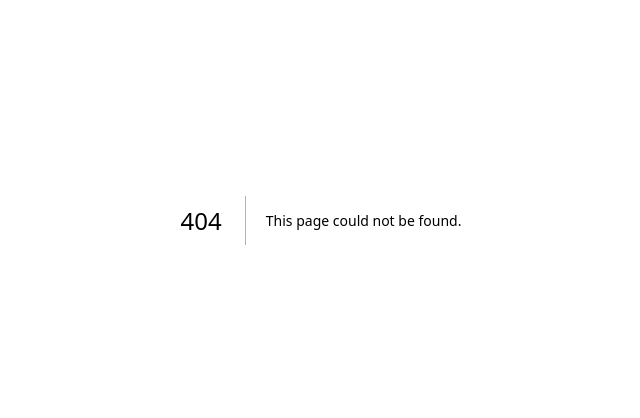
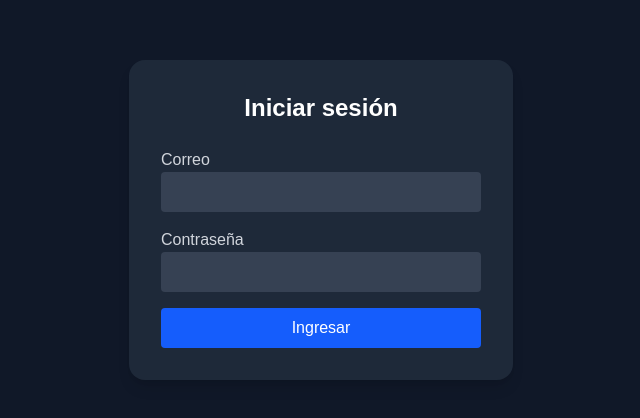
Before and after one commit to JhonIsaacMedinaMendoza08/brisaacflix-frontend, a Next.js app: page /login in a window 1280 px wide. Before the commit this address had no page. Shown: the part 180-598 px from the top of the page, without its empty margins (319-959 px from the left). Built offline with nearby package versions, Linux system fonts and the light colour scheme.

Commit message:
feat: :construction: HU-06 - Inicio de sesión
Se adiciona el inicio de sesion pero falta corregir un pequeno bug de rediccionamiento

```diff
--- /dev/null
+++ b/src/app/dashboard/admin/page.js
@@ -0,0 +1,7 @@
+export default function AdminDashboard() {
+    return (
+        <div className="min-h-screen flex items-center justify-center bg-gray-900 text-white">
+            <h1 className="text-3xl font-bold">Bienvenido, Admin 👑</h1>
+        </div>
+    );
+}
--- /dev/null
+++ b/src/app/dashboard/usuario/page.js
@@ -0,0 +1,7 @@
+export default function UsuarioDashboard() {
+    return (
+        <div className="min-h-screen flex items-center justify-center bg-gray-900 text-white">
+            <h1 className="text-3xl font-bold">Bienvenido, Usuario 🙌</h1>
+        </div>
+    );
+}
--- /dev/null
+++ b/src/app/login/page.js
@@ -0,0 +1,70 @@
+"use client";
+
+import { useState } from "react";
+import { useRouter } from "next/navigation";
+import { apiRequest } from "@/lib/api";
+
+export default function LoginPage() {
+    const [email, setEmail] = useState("");
+    const [contrasena, setContrasena] = useState("");
+    const [error, setError] = useState("");
+    const router = useRouter();
+
+    const handleSubmit = async (e) => {
+        e.preventDefault();
+        setError("");
+
+        try {
+            const res = await apiRequest("/login", "POST", { email, contrasena });
+
+            // guardar token y usuario en localStorage
+            localStorage.setItem("token", res.data.token);
+            localStorage.setItem("usuario", JSON.stringify(res.data.usuario));
+
+            // redirigir según el rol
+            if (res.data.usuario.rol === "admin") {
+                router.push("/dashboard/admin");
+            } else {
+                router.push("/dashboard/user");
+            }
+        } catch (err) {
+            setError(err.message || "Error en inicio de sesión");
+        }
+    };
+
+    return (
+        <div className="flex items-center justify-center min-h-screen bg-gray-900">
+            <div className="bg-gray-800 p-8 rounded-2xl shadow-lg w-96">
+                <h2 className="text-2xl font-bold text-white text-center mb-6">Iniciar sesión</h2>
+                {error && <p className="text-red-400 text-center mb-4">{error}</p>}
+
+                <form onSubmit={handleSubmit} className="space-y-4">
+                    <div>
+                        <label className="block text-gray-300">Correo</label>
+                        <input
+                            type="email"
+                            value={email}
+                            onChange={(e) => setEmail(e.target.value)}
+                            className="w-full p-2 rounded bg-gray-700 text-white focus:outline-none"
+                        />
+                    </div>
+                    <div>
+                        <label className="block text-gray-300">Contraseña</label>
+                        <input
+                            type="password"
+                            value={contrasena}
+                            onChange={(e) => setContrasena(e.target.value)}
+                            className="w-full p-2 rounded bg-gray-700 text-white focus:outline-none"
+                        />
+                    </div>
+                    <button
+                        type="submit"
+                        className="w-full bg-blue-600 hover:bg-blue-700 text-white p-2 rounded"
+                    >
+                        Ingresar
+                    </button>
+                </form>
+            </div>
+        </div>
+    );
+}
--- a/src/app/page.js
+++ b/src/app/page.js
@@ -1,83 +1,70 @@
 "use client";
+
 import { useState } from "react";
+import { useRouter } from "next/navigation";
 import { apiRequest } from "@/lib/api";
 
 export default function LoginPage() {
   const [email, setEmail] = useState("");
   const [contrasena, setContrasena] = useState("");
   const [error, setError] = useState("");
-  const [loading, setLoading] = useState(false);
+  const router = useRouter();
 
   const handleSubmit = async (e) => {
     e.preventDefault();
     setError("");
 
-    if (!email || !contrasena) {
-      setError("Todos los campos son obligatorios");
-      return;
+    try {
+      const res = await apiRequest("/login", "POST", { email, contrasena });
+
+      // guardar token y usuario en localStorage
+      localStorage.setItem("token", res.data.token);
+      localStorage.setItem("usuario", JSON.stringify(res.data.usuario));
+
+      // redirigir según el rol
+      if (res.data.usuario.rol === "admin") {
+        router.push("/dashboard/admin");
+      } else {
+        router.push("/dashboard/user");
       }
-
-    setLoading(true);
-    try {
-      // Llamada al backend
-      const response = await apiRequest("/usuarios/login", "POST", { email, contrasena });
-
-      // Tu backend devuelve { ok: true, data: { token, usuario } }
-      const { token, usuario } = response.data;
-
-      // Guardamos token en localStorage
-      localStorage.setItem("token", token);
-      localStorage.setItem("usuario", JSON.stringify(usuario));
-
-      // Redirigir
-      window.location.href = "/";
     } catch (err) {
-      setError(err.message);
-    } finally {
-      setLoading(false);
+      setError(err.message || "Error en inicio de sesión");
     }
   };
 
   return (
-    <div className="flex min-h-screen items-center justify-center bg-gray-900">
-      <form
-        onSubmit={handleSubmit}
-        className="bg-gray-800 p-8 rounded-2xl shadow-lg w-96 space-y-6"
-      >
-        <h1 className="text-2xl font-bold text-white text-center">Iniciar sesión</h1>
+    <div className="flex items-center justify-center min-h-screen bg-gray-900">
+      <div className="bg-red-800 p-8 rounded-2xl shadow-lg w-96">
+        <h2 className="text-2xl font-bold text-red text-center mb-6">Iniciar sesión</h2>
+        {error && <p className="text-red-400 text-center mb-4">{error}</p>}
 
-        {error && <p className="text-red-400 text-center">{error}</p>}
-
+        <form onSubmit={handleSubmit} className="space-y-4">
           <div>
             <label className="block text-gray-300">Correo</label>
             <input
               type="email"
-            className="w-full p-2 rounded bg-gray-700 text-white"
               value={email}
               onChange={(e) => setEmail(e.target.value)}
-            placeholder="tu@email.com"
+              className="w-full p-2 rounded bg-gray-700 text-white focus:outline-none"
             />
           </div>
-
           <div>
             <label className="block text-gray-300">Contraseña</label>
             <input
               type="password"
-            className="w-full p-2 rounded bg-gray-700 text-white"
               value={contrasena}
               onChange={(e) => setContrasena(e.target.value)}
-            placeholder="********"
+              className="w-full p-2 rounded bg-gray-700 text-white focus:outline-none"
             />
           </div>
-
           <button
             type="submit"
-          disabled={loading}
-          className="w-full bg-blue-600 hover:bg-blue-500 text-white font-semibold p-2 rounded transition disabled:opacity-50"
+            className="w-full bg-blue-600 hover:bg-blue-700 text-white p-2 rounded"
           >
-          {loading ? "Cargando..." : "Ingresar"}
+            Ingresar
           </button>
         </form>
       </div>
+    </div>
   );
 }
--- a/src/lib/api.js
+++ b/src/lib/api.js
@@ -1,20 +1,15 @@
-const API_URL = process.env.NEXT_PUBLIC_API_URL || "http://localhost:4000/api/v1";
-
-export async function apiRequest(endpoint, method = "GET", body = null, token = null) {
-    const headers = { "Content-Type": "application/json" };
-    if (token) headers["Authorization"] = `Bearer ${token}`;
-
-    const res = await fetch(`${API_URL}${endpoint}`, {
+// src/lib/api.js
+export async function apiRequest(endpoint, method = "GET", body) {
+    const res = await fetch(`http://localhost:4000/api/v1/usuarios${endpoint}`, {
         method,
-        headers,
-        body: body ? JSON.stringify(body) : null,
+        headers: { "Content-Type": "application/json" },
+        body: body ? JSON.stringify(body) : undefined,
     });
 
-    const data = await res.json();
-
     if (!res.ok) {
-        throw new Error(data.error?.message || "Error en la petición");
+        const errorData = await res.json().catch(() => ({}));
+        throw new Error(errorData.message || "Error en la petición");
     }
 
-    return data;
+    return res.json();
 }
--- /dev/null
+++ b/src/middleware.js
@@ -0,0 +1,16 @@
+import { NextResponse } from "next/server";
+
+export function middleware(req) {
+    const token = req.cookies.get("token")?.value || null;
+
+    // si no hay token, redirige al login
+    if (!token) {
+        return NextResponse.redirect(new URL("/login", req.url));
+    }
+
+    return NextResponse.next();
+}
+
+export const config = {
+    matcher: ["/dashboard/:path*"], // protege todas las rutas bajo /dashboard
+};
```
Lines whose indentation alone changed are shown as unchanged.
